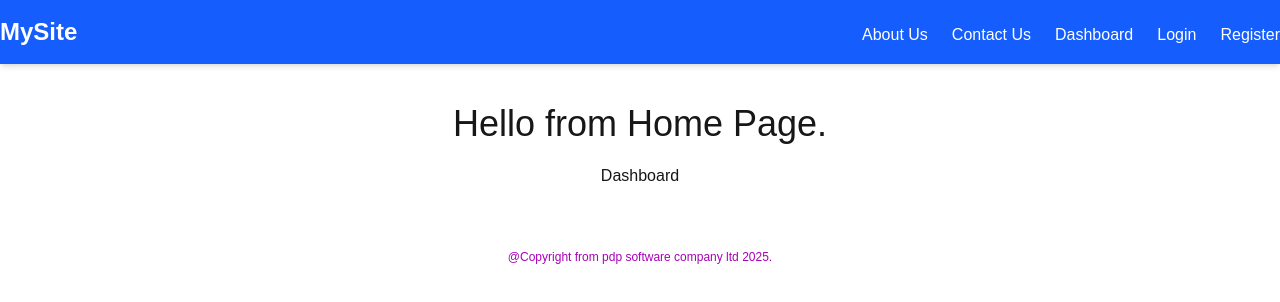
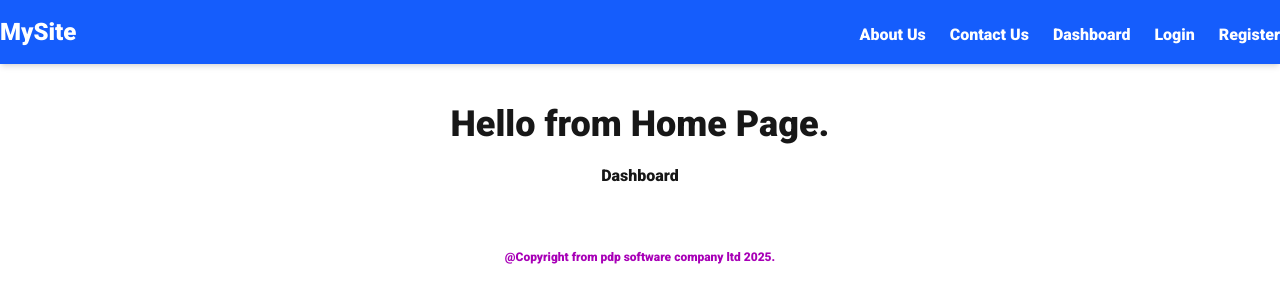
Before and after one commit to prosenjithdash/my-nextJS-app, a Next.js app: page / in a window 1280 px wide. Shown: the top 302 px of the page. Built offline with nearby package versions, Linux system fonts and the light colour scheme.

Commit message:
Front,title name work done

```diff
--- a/src/app/layout.js
+++ b/src/app/layout.js
@@ -1,18 +1,25 @@
-import { Geist, Geist_Mono } from "next/font/google";
+// import { Geist, Geist_Mono } from "next/font/google";
+import { Roboto } from 'next/font/google'
+
 import "./globals.css";
 
-const geistSans = Geist({
-  variable: "--font-geist-sans",
-  subsets: ["latin"],
-});
+// const geistSans = Geist({
+//   variable: "--font-geist-sans",
+//   subsets: ["latin"],
+// });
 
-const geistMono = Geist_Mono({
-  variable: "--font-geist-mono",
-  subsets: ["latin"],
-});
+// const geistMono = Geist_Mono({
+//   variable: "--font-geist-mono",
+//   subsets: ["latin"],
+// });
+
+const roboto = Roboto({
+  weight: '900',
+  subsets: ['latin'],
+})
 
 export const metadata = {
-  title: "Create Next App",
+  title: "My NextJS App",
   description: "Generated by create next app",
 };
 
@@ -20,7 +27,8 @@ export default function RootLayout({ children }) {
   return (
     <html lang="en">
       <body
-        className={`${geistSans.variable} ${geistMono.variable} antialiased`}
+        // className={`${geistSans.variable} ${geistMono.variable} antialiased`}
+        className={roboto.className}
       >
         {/* <Navbar/> */}
         {children}
--- /dev/null
+++ b/src/app/work/page.js
@@ -0,0 +1,13 @@
+export const metadata = {
+    title: 'Work Us',
+    description:'This is work page.'
+}
+const WorkPage = () => {
+    return (
+        <div>
+            <h1>Work Page</h1>
+        </div>
+    );
+};
+
+export default WorkPage;
```
